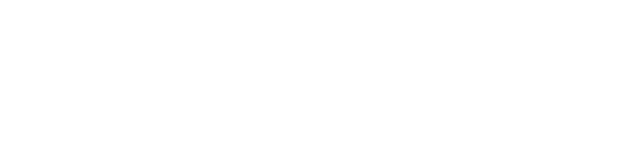
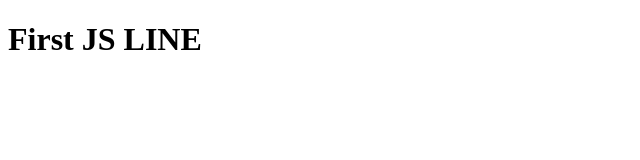
Before and after one commit to Kaleb-cpu/cpnt-262-achievement-1, a plain HTML site: page index.html in a window 1280 px wide. Shown: the whole page, without its empty margins (0-640 px from the left). Drawn offline with Linux system fonts and the light colour scheme.

Commit message:
added h1

```diff
--- a/index.html
+++ b/index.html
@@ -8,6 +8,6 @@
   <script src="/js/app.js" type="module"></script>
 </head>
 <body>
-
+  <h1>First JS LINE</h1>
 </body>
 </html>
```
